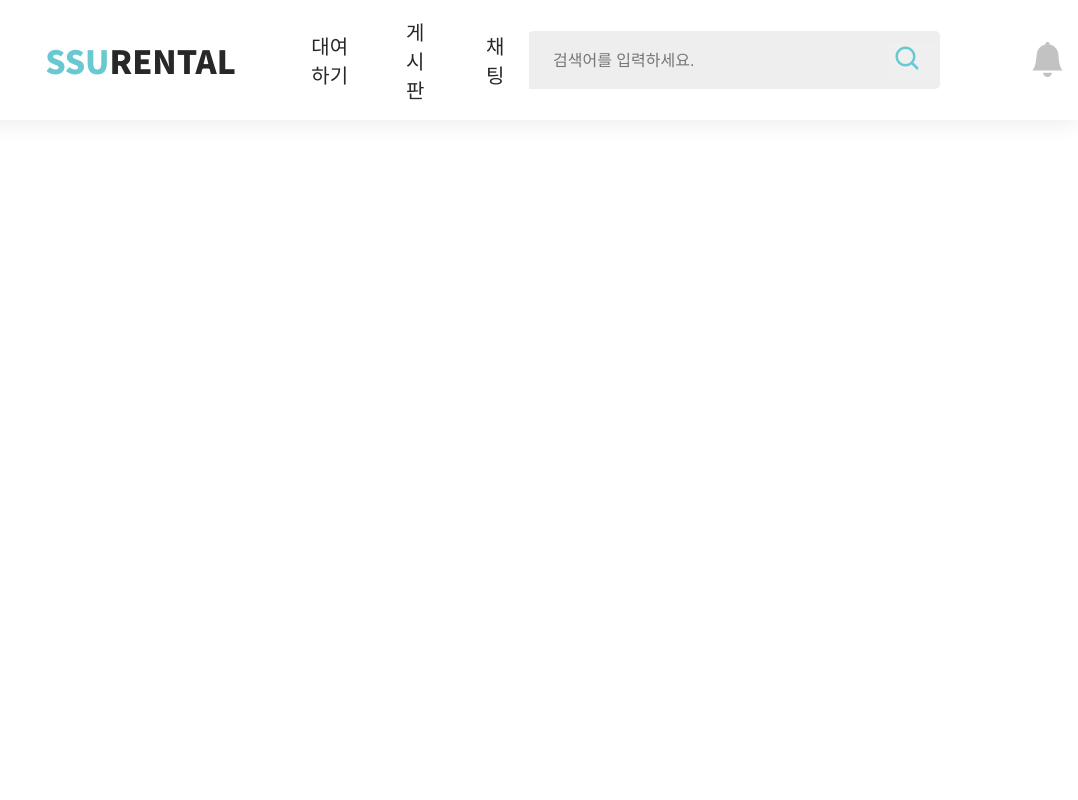
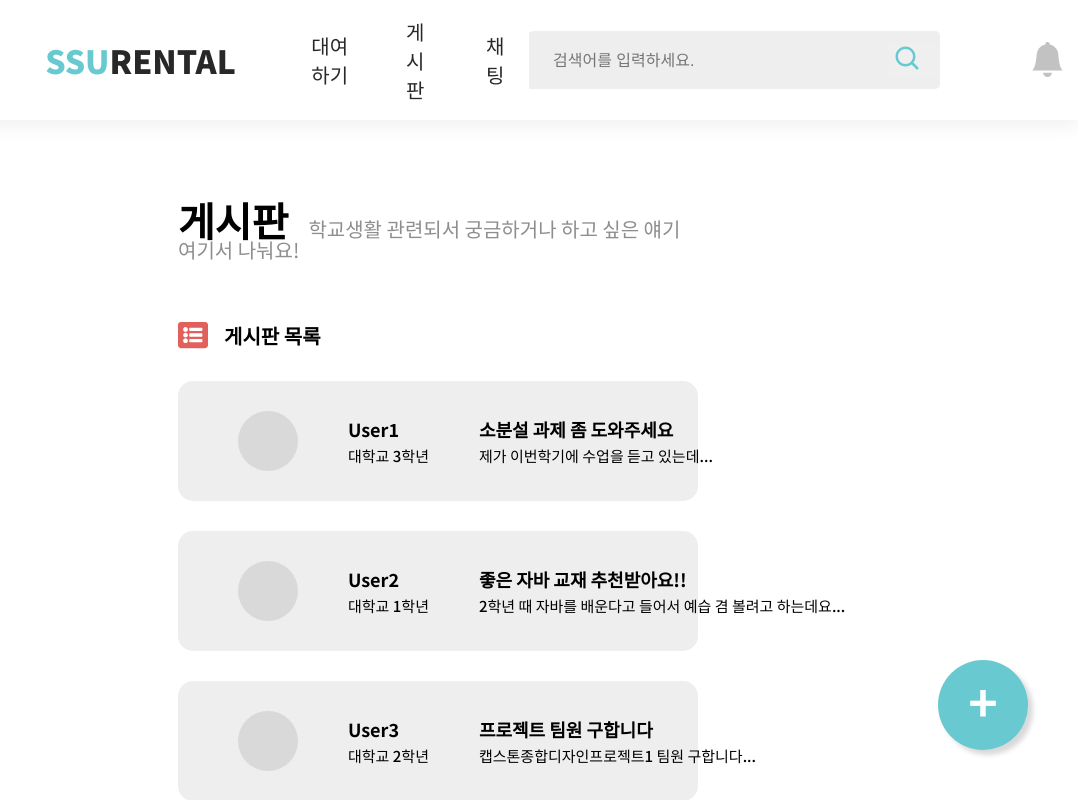
Before and after one commit to SSURental/Client, a React (Create React App) app: page /board in a window 1280 px wide. Shown: the top 800 px of the page, without its empty margins (202-1280 px from the left). Built offline with nearby package versions, Linux system fonts and the light colour scheme.

Commit message:
board ui complete

```diff
--- a/src/app.css
+++ b/src/app.css
@@ -269,6 +269,10 @@
 
 /* 메인 페이지(랭킹) */
 
+.totalPage {
+  position: relative;
+}
+
 .Page {
   margin: 30px 380px 0 380px;
 }
@@ -360,7 +364,7 @@
 
 /* 게시물 박스 */
 .articleBoxContainer {
-  margin: 20px 0 20px 0;
+  margin: 20px 0 30px 0;
   width: 100%;
   height: 120px;
   border-radius: 15px;
@@ -487,3 +491,80 @@
   margin-left: 16px;
   margin-right: 23px;
 }
+
+.rentPostBtn {
+  position: absolute;
+  right: 0px;
+  bottom: 0px;
+  position: fixed;
+  width: 90px;
+  height: 90px;
+  margin: 0 50px 50px 0;
+  background-color: #68c9d1;
+  border-radius: 50px;
+  text-align: center;
+  line-height: 80px;
+  color: #ffffff;
+  font-weight: bold;
+  font-size: 50px;
+  box-shadow: 5px 5px 5px #d9d9d9;
+}
+
+.rentPostBtnNone {
+  display: block;
+}
+/* 게시판 창 */
+
+.boardTitleContainer {
+  margin-top: 80px;
+}
+
+.boardTitle {
+  font-size: 40px;
+  font-weight: bold;
+  color: black;
+}
+
+.boardTitleNextSentence {
+  margin-left: 20px;
+  font-size: 20px;
+  font-weight: 400;
+  color: #8e8e8e;
+}
+
+.boardContainer {
+  margin-top: 60px;
+  display: flex;
+  align-items: center;
+}
+
+.boardProductTitle {
+  font-weight: bold;
+  font-size: 20px;
+  line-height: 29px;
+  margin-left: 16px;
+  margin-right: 23px;
+}
+
+.boardArticleContainer {
+  margin-top: 30px;
+  margin-bottom: 70px;
+}
+
+.boardPostBtn {
+  position: absolute;
+  right: 0px;
+  bottom: 0px;
+  position: fixed;
+  width: 90px;
+  height: 90px;
+  margin: 0 50px 50px 0;
+  background-color: #68c9d1;
+  border-radius: 50px;
+  text-align: center;
+  line-height: 80px;
+  color: #ffffff;
+  font-weight: bold;
+  font-size: 50px;
+  box-shadow: 5px 5px 5px #d9d9d9;
+}
--- /dev/null
+++ b/src/components/articleBoxAll.jsx
@@ -0,0 +1,23 @@
+import React from "react";
+
+const ArticleBoxAll = (props) => {
+  return (
+    <>
+      <div className="articleBoxContainer">
+        <div className="articleBox">
+          <div className="articleBoxProfileImage"></div>
+          <div className="articleBoxProfile">
+            <div className="articleBoxProfileName">{props.name}</div>
+            <div className="articleBoxProfileGrade">{props.grade}</div>
+          </div>
+          <div className="articleBoxContent">
+            <div className="articleBoxContentTitle">{props.title}</div>
+            <div className="articleBoxContentMiniTitle">{props.miniTitle}</div>
+          </div>
+        </div>
+      </div>
+    </>
+  );
+};
+
+export default ArticleBoxAll;
--- a/src/components/productBoxStudent.jsx
+++ b/src/components/productBoxAll.jsx
@@ -1,6 +1,6 @@
 import React from "react";
 
-const ProductBoxStudent = (props) => {
+const ProductBoxAll = (props) => {
   return (
     <>
       <div className="productBoxStudent">
@@ -12,4 +12,4 @@ const ProductBoxStudent = (props) => {
   );
 };
 
-export default ProductBoxStudent;
+export default ProductBoxAll;
--- a/src/pages/board.jsx
+++ b/src/pages/board.jsx
@@ -1,12 +1,84 @@
 import React from "react";
 import Navbar from "../components/navbar";
+import { FaListAlt } from "react-icons/fa";
+import ArticleBoxAll from "../components/articleBoxAll";
 
 const Board = () => {
+  const Articles = [
+    {
+      index: "1",
+      name: "User1",
+      grade: "대학교 3학년",
+      title: "소분설 과제 좀 도와주세요",
+      miniTitle: "제가 이번학기에 수업을 듣고 있는데...",
+    },
+    {
+      index: "2",
+      name: "User2",
+      grade: "대학교 1학년",
+      title: "좋은 자바 교재 추천받아요!!",
+      miniTitle: "2학년 때 자바를 배운다고 들어서 예습 겸 볼려고 하는데요...",
+    },
+    {
+      index: "3",
+      name: "User3",
+      grade: "대학교 2학년",
+      title: "프로젝트 팀원 구합니다",
+      miniTitle: "캡스톤종합디자인프로젝트1 팀원 구합니다...",
+    },
+    {
+      index: "4",
+      name: "User1",
+      grade: "대학교 3학년",
+      title: "소분설 과제 좀 도와주세요",
+      miniTitle: "제가 이번학기에 수업을 듣고 있는데...",
+    },
+    {
+      index: "5",
+      name: "User2",
+      grade: "대학교 1학년",
+      title: "좋은 자바 교재 추천받아요!!",
+      miniTitle: "2학년 때 자바를 배운다고 들어서 예습 겸 볼려고 하는데요...",
+    },
+    {
+      index: "6",
+      name: "User3",
+      grade: "대학교 2학년",
+      title: "프로젝트 팀원 구합니다",
+      miniTitle: "캡스톤종합디자인프로젝트1 팀원 구합니다...",
+    },
+  ];
   return (
-    <>
+    <div className="TotalPage">
+      <div className="boardPostBtn">+</div>
       <Navbar />
-      <div className="Page"></div>
-    </>
+      <div className="Page">
+        <div className="boardTitleContainer">
+          <span className="boardTitle">게시판</span>
+          <span className="boardTitleNextSentence">
+            학교생활 관련되서 궁금하거나 하고 싶은 얘기 여기서 나눠요!
+          </span>
+        </div>
+        <div className="boardContainer">
+          <span className="boardProductIcon">
+            <FaListAlt color="#E1605C" size="30px" />
+          </span>
+          <span className="boardProductTitle">게시판 목록</span>
+        </div>
+        <div className="boardArticleContainer">
+          {Articles.map((article) => {
+            return (
+              <ArticleBoxAll
+                name={article.name}
+                grade={article.grade}
+                title={article.title}
+                miniTitle={article.miniTitle}
+              />
+            );
+          })}
+        </div>
+      </div>
+    </div>
   );
 };
 
--- a/src/pages/rent.jsx
+++ b/src/pages/rent.jsx
@@ -1,7 +1,7 @@
 import React, { useState } from "react";
 import Navbar from "../components/navbar";
 import { FaListAlt } from "react-icons/fa";
-import ProductBoxStudent from "../components/productBoxStudent";
+import ProductBoxAll from "../components/productBoxAll";
 
 const Rent = () => {
   const [isClicked, setIsClicked] = useState(true);
@@ -22,7 +22,8 @@ const Rent = () => {
   ];
 
   return (
-    <>
+    <div className="totalPage">
+      {isClicked === false ? <div className="rentPostBtn">+</div> : <></>}
       <Navbar />
       <div className="Page">
         <div className="rentTitle">
@@ -57,7 +58,7 @@ const Rent = () => {
           {isClicked === !true
             ? products.map((product) => {
                 return (
-                  <ProductBoxStudent
+                  <ProductBoxAll
                     index={product.index}
                     title={product.title}
                     price={product.price}
@@ -66,7 +67,7 @@ const Rent = () => {
               })
             : products.map((product) => {
                 return (
-                  <ProductBoxStudent
+                  <ProductBoxAll
                     index={product.index}
                     title={product.title}
                     price={"학교 제품"}
@@ -75,7 +76,7 @@ const Rent = () => {
               })}
         </div>
       </div>
-    </>
+    </div>
   );
 };
 
```
